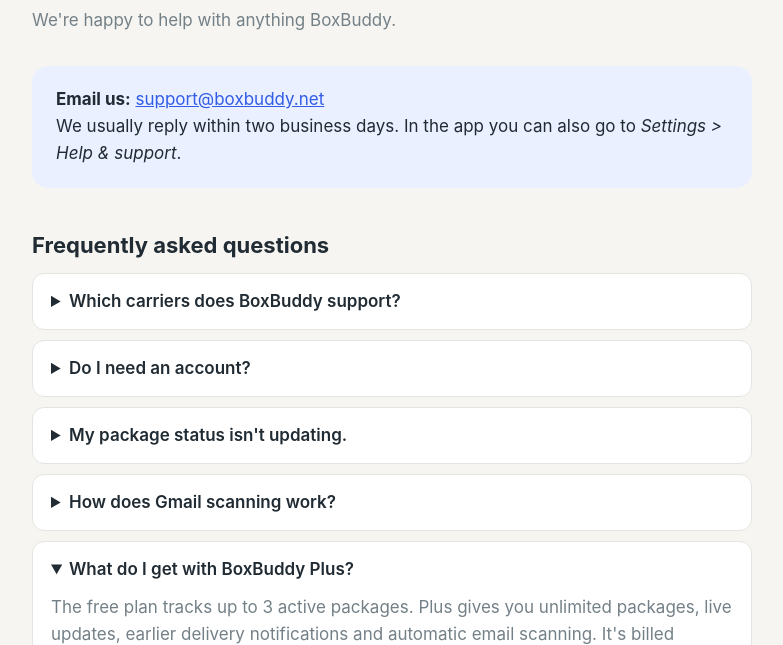
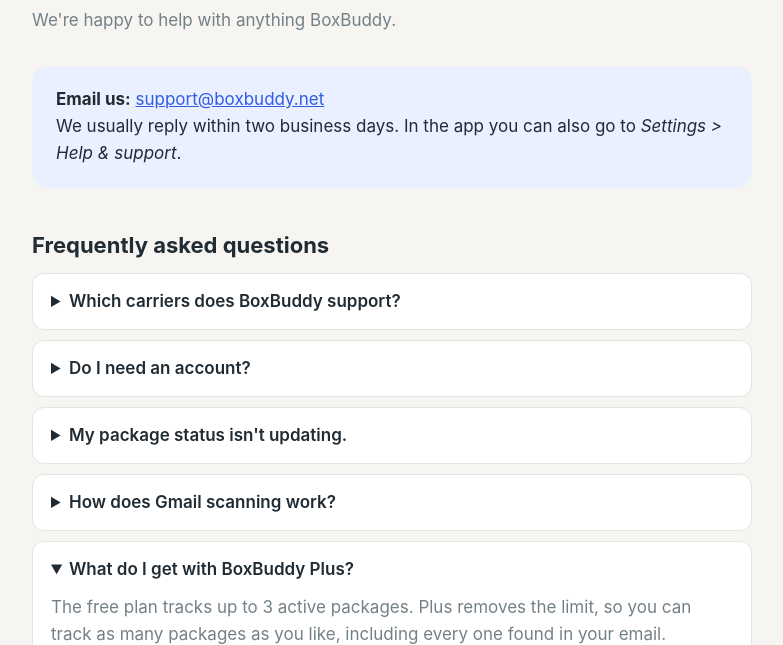
Before and after one commit to benkulis/boxbuddy-website, a plain HTML site: page support/index.html in a window 1280 px wide. Both pictures are taken after a click on the heading "What do I get with BoxBuddy Plus?". Shown: the part 155-800 px from the top of the page, without its empty margins (248-1031 px from the left). Drawn offline with Linux system fonts and the light colour scheme.

Commit message:
docs(support): describe Plus as unlimited packages, matching the app
Co-Authored-By: Claude Opus 5.5 <noreply@anthropic.com>

```diff
--- a/support/index.html
+++ b/support/index.html
@@ -31,7 +31,7 @@
 <details><summary>How does Gmail scanning work?</summary>
 <p>Email scanning is part of BoxBuddy Plus. If you connect Gmail, BoxBuddy reads emails from shipping senders to find tracking numbers. We keep only the tracking number, carrier and sender name, not the email. You can disconnect Gmail in Settings at any time. See the <a href="/privacy/#gmail">Privacy Policy</a>.</p></details>
 <details><summary>What do I get with BoxBuddy Plus?</summary>
-<p>The free plan tracks up to 3 active packages. Plus gives you unlimited packages, live updates, earlier delivery notifications and automatic email scanning. It's billed through your Apple ID as a monthly or yearly subscription.</p></details>
+<p>The free plan tracks up to 3 active packages. Plus removes the limit, so you can track as many packages as you like, including every one found in your email. Delivery alerts, Live Activities and email scanning work on both plans. It's billed through your Apple ID as a monthly or yearly subscription.</p></details>
 <details><summary>How do I cancel or restore my subscription?</summary>
 <p>Subscriptions are managed by Apple: open <em>Settings &gt; [your name] &gt; Subscriptions</em> on your iPhone, or see <a href="https://support.apple.com/118428">Apple's guide</a>. To restore Plus on a new device, sign in to the same BoxBuddy account and tap <em>Restore purchases</em> on the Plans screen. For refunds, use <a href="https://reportaproblem.apple.com">reportaproblem.apple.com</a>.</p></details>
 <details><summary>I'm not getting delivery notifications.</summary>
```
